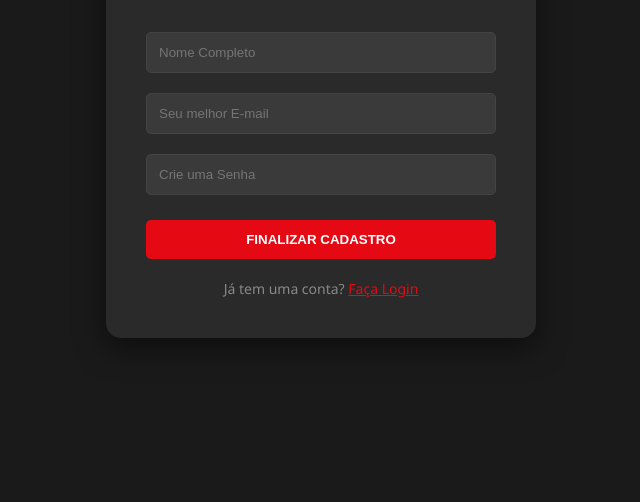
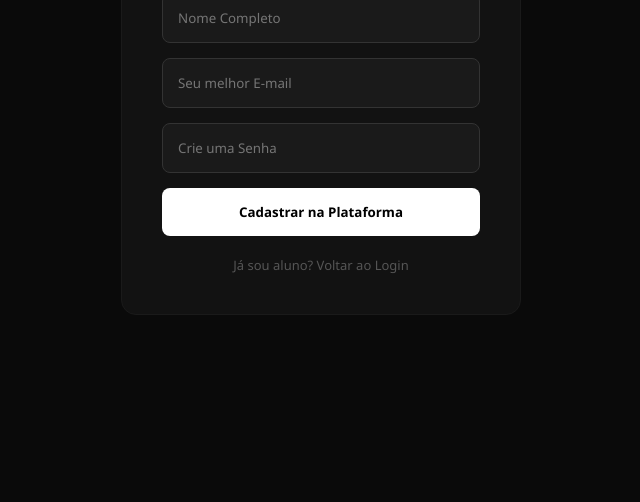
Before and after one commit to nelsoncineflixsum-maker/nelson-pro-platform, a website: page frontend/cadastro.html in a window 1280 px wide. Shown: the part 298-800 px from the top of the page, without its empty margins (319-959 px from the left). Drawn offline with Linux system fonts and the light colour scheme.

Commit message:
Update cadastro page title and styling

```diff
--- a/frontend/cadastro.html
+++ b/frontend/cadastro.html
@@ -3,81 +3,38 @@
 <head>
     <meta charset="UTF-8">
     <meta name="viewport" content="width=device-width, initial-scale=1.0">
-    <title>Nelson Pro - Criar Conta</title>
+    <title>Nelson Pro | Cadastro Elite</title>
     <style>
-        body {
-            background: #1a1a1a;
-            color: white;
-            font-family: 'Segoe UI', Tahoma, Geneva, Verdana, sans-serif;
-            display: flex;
-            justify-content: center;
-            align-items: center;
-            height: 100vh;
-            margin: 0;
+        * { margin: 0; padding: 0; box-sizing: border-box; font-family: 'Segoe UI', sans-serif; }
+        body { background: #0a0a0a; height: 100vh; display: flex; justify-content: center; align-items: center; }
+        .reg-box {
+            background: #121212; padding: 40px; border-radius: 15px;
+            width: 400px; border: 1px solid #1a1a1a; text-align: center;
         }
-        .card {
-            background: #2a2a2a;
-            padding: 40px;
-            border-radius: 15px;
-            box-shadow: 0 10px 30px rgba(0,0,0,0.5);
-            width: 350px;
-            text-align: center;
-            border-top: 5px solid #e50914;
+        h2 { color: #fff; margin-bottom: 30px; font-weight: 300; }
+        h2 b { color: #e50914; font-weight: 900; }
+        input {
+            width: 100%; padding: 15px; margin-bottom: 15px;
+            background: #1a1a1a; border: 1px solid #333;
+            border-radius: 8px; color: white;
         }
-        h2 { color: #e50914; margin-bottom: 10px; text-transform: uppercase; }
-        p { color: #aaa; font-size: 14px; margin-bottom: 25px; }
-        input {
-            width: 100%;
-            padding: 12px;
-            margin: 10px 0;
-            border-radius: 5px;
-            border: 1px solid #444;
-            background: #3a3a3a;
-            color: white;
-            box-sizing: border-box;
-            outline: none;
-        }
-        input:focus { border-color: #e50914; }
         button {
-            width: 100%;
-            padding: 12px;
-            background: #e50914;
-            color: white;
-            border: none;
-            border-radius: 5px;
-            cursor: pointer;
-            font-weight: bold;
-            margin-top: 15px;
+            width: 100%; padding: 15px; background: #fff; color: #000;
+            border: none; border-radius: 8px; font-weight: bold; cursor: pointer;
             transition: 0.3s;
         }
-        button:hover { background: #b20710; }
-        .footer-link {
-            margin-top: 20px;
-            font-size: 14px;
-            color: #888;
-        }
-        .footer-link span {
-            color: #e50914;
-            cursor: pointer;
-            text-decoration: underline;
-        }
+        button:hover { background: #e50914; color: #fff; }
+        .back { margin-top: 20px; color: #555; font-size: 13px; cursor: pointer; }
     </style>
 </head>
 <body>
-
-    <div class="card">
-        <h2>CRIAR CONTA</h2>
-        <p>Plataforma de Engenharia Nelson Pro</p>
-
+    <div class="reg-box">
+        <h2>CADASTRO <b>NELSON PRO</b></h2>
         <input type="text" id="nome" placeholder="Nome Completo">
         <input type="email" id="email" placeholder="Seu melhor E-mail">
         <input type="password" id="senha" placeholder="Crie uma Senha">
-
-        <button onclick="cadastrar()">FINALIZAR CADASTRO</button>
-
-        <div class="footer-link">
-            Já tem uma conta? <span onclick="window.location.href='login.html'">Faça Login</span>
-        </div>
+        <button onclick="cadastrar()">Cadastrar na Plataforma</button>
+        <div class="back" onclick="window.location.href='login.html'">Já sou aluno? Voltar ao Login</div>
     </div>
 
     <script>
@@ -85,33 +42,16 @@
             const name = document.getElementById('nome').value;
             const email = document.getElementById('email').value;
             const password = document.getElementById('senha').value;
-
-            if (!name || !email || !password) {
-                alert("Nelson, preencha todos os campos para o aluno!");
-                return;
-            }
-
-            try {
             const response = await fetch('/api/auth/register', {
                 method: 'POST',
                 headers: { 'Content-Type': 'application/json' },
                 body: JSON.stringify({ name, email, password })
             });
-
-                const data = await response.json();
-
             if (response.ok) {
-                    alert('✅ Cadastro realizado com sucesso! Agora você pode entrar.');
+                alert('Nelson Pro: Cadastro realizado!');
                 window.location.href = 'login.html';
-                } else {
-                    alert('❌ Erro: ' + (data.message || 'E-mail já cadastrado.'));
-                }
-            } catch (err) {
-                console.error(err);
-                alert('❌ Erro ao conectar com o servidor da Render.');
-            }
+            } else { alert('Erro ao cadastrar.'); }
         }
     </script>
-
 </body>
 </html>
```
Lines whose indentation alone changed are shown as unchanged.
